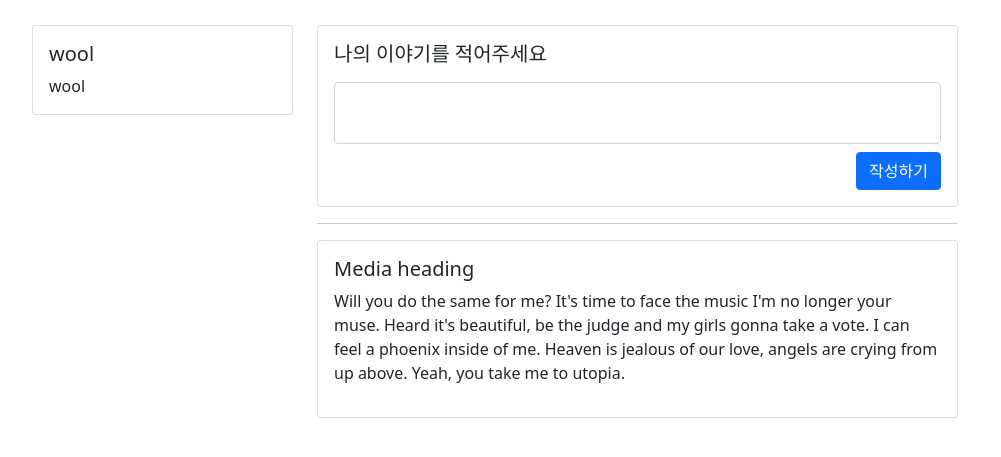
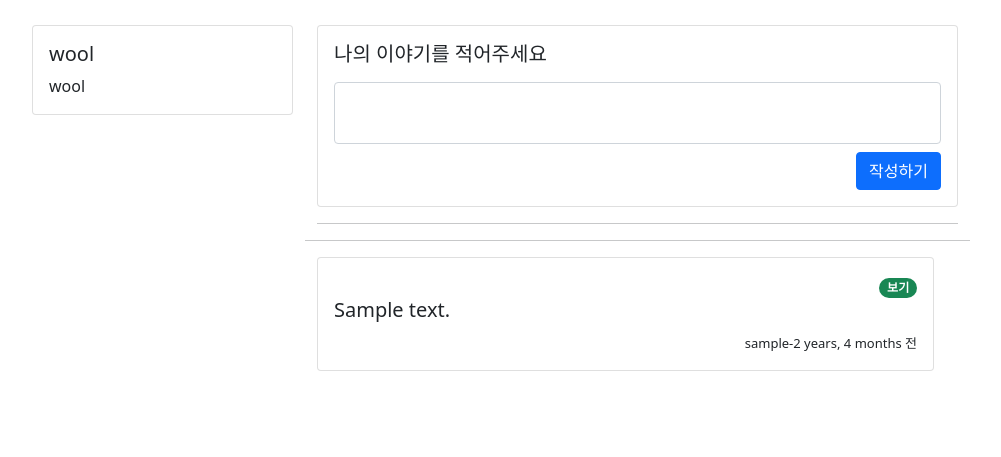
Before and after one commit to yinmsk/mySpartaSns, a Django app: template templates/tweet/home.html in a window 1280 px wide. Shown: the part 56-513 px from the top of the page, without its empty margins (50-1051 px from the left). Run offline with Django 4.2, Linux system fonts and the light colour scheme; a user stored in the database is signed in; tables that the repository leaves empty hold one stand-in row (values such as "Sample post"); the template is opened without the code that fills it: most values are stand-ins (such as "Sample title", 1, 10 or a date in 2020).

Commit message:
게시글 작성 및 삭제 기능 추가

```diff
--- a/templates/tweet/home.html
+++ b/templates/tweet/home.html
@@ -28,11 +28,16 @@
                                     <div class="media-body">
                                         <h5 class="mt-0">나의 이야기를 적어주세요</h5>
                                         <p>
-                                        <form>
+{#                                        url 주소 tweet으로 post 방식으로 보낸다#}
+                                        <form action="/tweet/" method="post">
+{#                                        form 아래에는 무조건 암호화 해서 데이터 보내기#}
+                                            {% csrf_token %}
                                             <div class="form-group mb-2">
-                                                <textarea class="form-control" style="resize: none" name='my-content' id="my-content"></textarea>
+                                                <textarea class="form-control" style="resize: none" name='my-content'
+                                                          id="my-content"></textarea>
                                             </div>
-                                            <button type="submit" class="btn btn-primary" style="float:right;">작성하기</button>
+                                            <button type="submit" class="btn btn-primary" style="float:right;">작성하기
+                                            </button>
                                         </form>
                                         </p>
                                     </div>
@@ -44,28 +49,45 @@
                 <hr>
                 <!-- 작성 된 글이 나오는 곳 -->
                 <div class="row">
-                    <div class="col-md-12">
-                        <div class="card">
-                            <div class="card-body">
-                                <div class="media">
-                                    <div class="media-body">
-                                        <h5 class="mt-0">Media heading</h5>
-                                        <p>Will you do the same for me? It's time to face the music I'm no longer your
-                                            muse.
-                                            Heard it's
-                                            beautiful, be the judge and my girls gonna take a vote. I can feel a phoenix
-                                            inside
-                                            of me.
-                                            Heaven is
-                                            jealous of our love, angels are crying from up above. Yeah, you take me to
-                                            utopia.</p>
+                    <!-- templates/tweet/home.html -->
+                    <hr>
+                    <!-- 작성 된 글이 나오는 곳 -->
+                    <div class="row">
+{#                    views.py의  {'tweet': all_tweet}) 키 값인 tweet이다.#}
+                        {% for tw in tweet %}
+                            <div class="col-md-12 mb-2">
+                                <div class="card">
+                                    <div class="card-body">
+{#                                    만일 이 글을 작성한 author 가 user다(지금 로그인 되어 있는 사람)#}
+                                        {% if tw.author == user %}
+                                            <div style="text-align: right">
+                                                <a href="/tweet/delete/{{ tw.id }}">
+                                                    <span class="badge rounded-pill bg-danger">삭제</span>
+                                                </a>
+                                            </div>
+                                        {% endif %}
+                                        <div style="text-align: right">
+                                            <a href="#">
+                                                <span class="badge rounded-pill bg-success">보기</span>
+                                            </a>
+                                        </div>
+                                        <div class="media">
+                                            <div class="media-body">
+{#                                                tweet의 content는 우리가 작성하는(저장했던) 공간이다#}
+{#                                                해당 tweet의 작성했던 정보를 불러온다#}
+                                                <h5 class="mt-0">{{ tw.content }}</h5>
+                                            </div>
+                                            <div style="text-align: right">
+{#                                              tw의 author의 이름만 가져온다 ; tw.created_at(월,시,분) timesince는 장고의 기능(몇분 전에 글을 작성했습니다)#}
+                                                <span style="font-size: small">{{ tw.author.username }}-{{ tw.created_at|timesince }} 전</span>
+                                            </div>
+                                        </div>
                                     </div>
                                 </div>
                             </div>
-                        </div>
+                        {% endfor %}
                     </div>
                 </div>
-
             </div>
             <div class="col-md-2"></div>
         </div>
--- a/tweet/urls.py
+++ b/tweet/urls.py
@@ -4,5 +4,7 @@ from . import views
 
 urlpatterns = [
     path('', views.home, name='home'), # 127.0.0.1:8000 과 views.py 폴더의 home 함수 연결
-    path('tweet/', views.tweet, name='tweet') # 127.0.0.1:8000/tweet 과 views.py 폴더의 tweet 함수 연결
+    path('tweet/', views.tweet, name='tweet'), # 127.0.0.1:8000/tweet 과 views.py 폴더의 tweet 함수 연결
+    # <int:id> 는 tweet의 id별로 변경이 되어야 하기 떄문에 사용된다
+    path('tweet/delete/<int:id>', views.delete_tweet, name='delete-tweet'),
 ]
```
Also changed, not shown: templates/tweet/tweet_detail.html (added, +80 -0 lines), tweet/views.py (+34 -7 lines), db.sqlite3, tweet/migrations/0002_tweetcomment.py (added), user/apps.py (line endings or trailing spaces).
